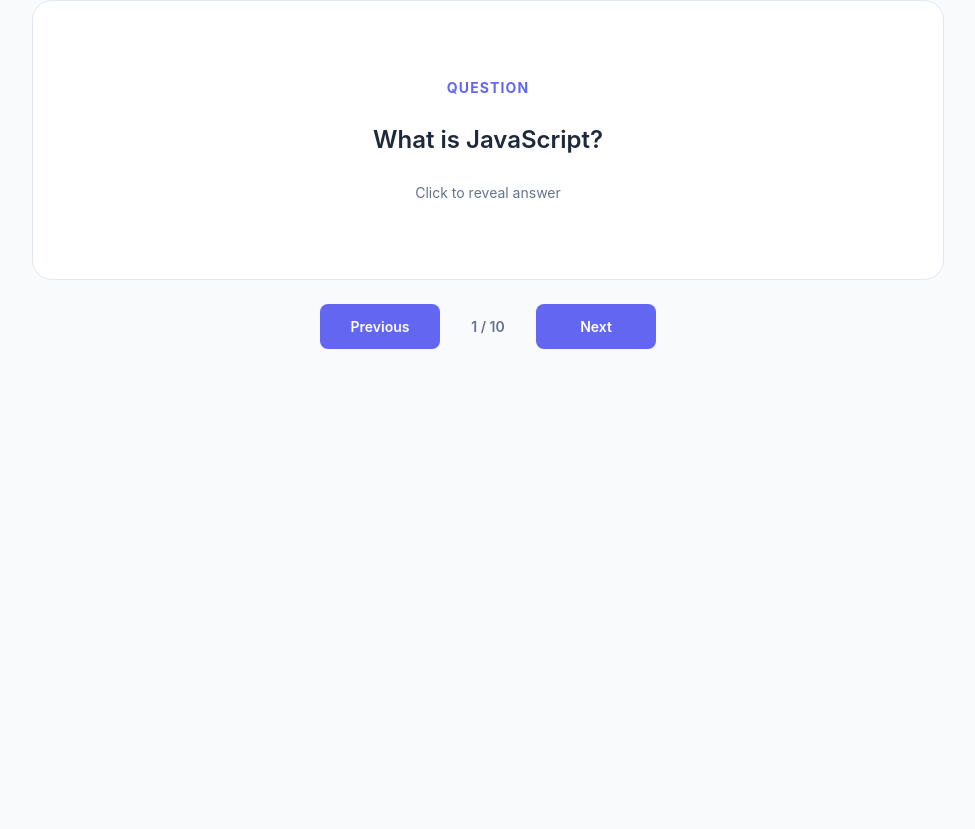
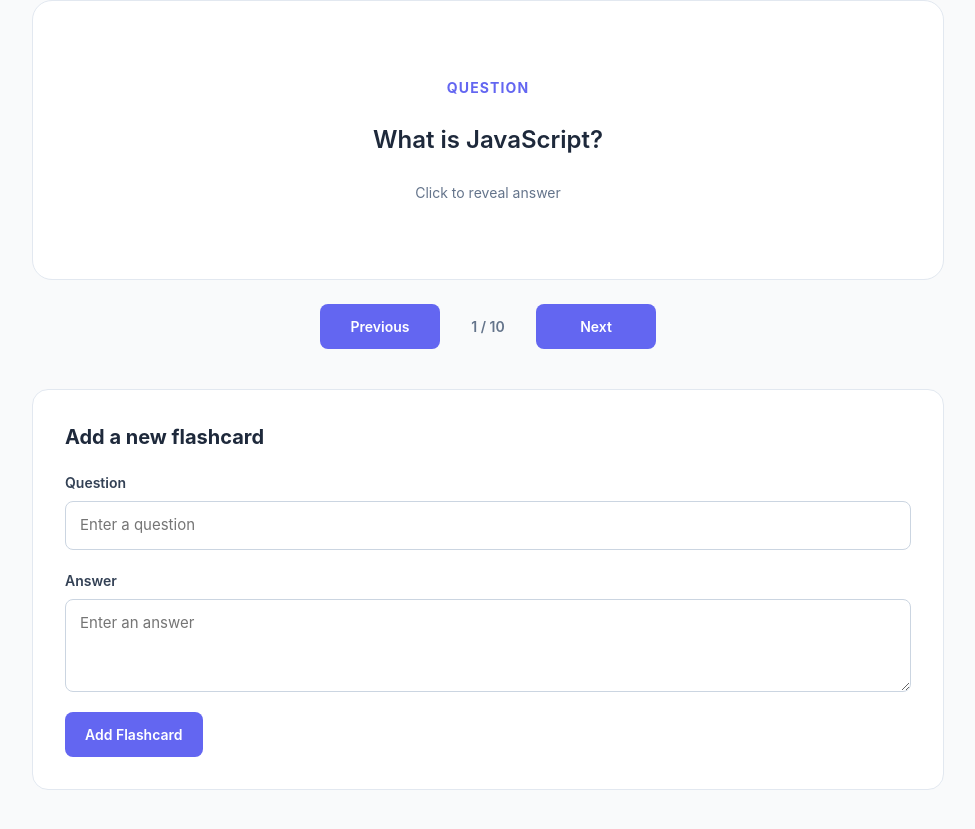
Before and after one commit to mykytapilec/flash-cards, a React (Vite) app: page / in a window 1280 px wide. Shown: the part 237-1066 px from the top of the page, without its empty margins (152-1127 px from the left). Before the commit the page ends 800 px from the top, so only its background shows below. Built offline with nearby package versions, Linux system fonts and the light colour scheme.

Commit message:
feat: add flashcard creation form

```diff
--- a/src/App.css
+++ b/src/App.css
@@ -91,3 +91,101 @@
   font-weight: 600;
   text-align: center;
 }
+
+.app__form {
+  display: flex;
+  flex-direction: column;
+  gap: 20px;
+  margin-top: 16px;
+  padding: 32px;
+  border: 1px solid #e2e8f0;
+  border-radius: 16px;
+  background-color: #fff;
+}
+
+.app__form-title {
+  margin: 0;
+  color: #1e293b;
+  font-size: 1.25rem;
+}
+
+.app__form-field {
+  display: flex;
+  flex-direction: column;
+  gap: 8px;
+}
+
+.app__form-label {
+  color: #334155;
+  font-size: 0.875rem;
+  font-weight: 600;
+}
+
+.app__form-input,
+.app__form-textarea {
+  width: 100%;
+  padding: 12px 14px;
+  border: 1px solid #cbd5e1;
+  border-radius: 8px;
+  background-color: #fff;
+  color: #1e293b;
+  font: inherit;
+  font-size: 0.9375rem;
+}
+
+.app__form-input:focus,
+.app__form-textarea:focus {
+  border-color: #6366f1;
+  outline: 2px solid #c7d2fe;
+}
+
+.app__form-textarea {
+  resize: vertical;
+}
+
+.app__form-error {
+  margin: 0;
+  color: #dc2626;
+  font-size: 0.875rem;
+}
+
+.app__form-button {
+  align-self: flex-start;
+  padding: 12px 20px;
+  border: none;
+  border-radius: 8px;
+  background-color: #6366f1;
+  color: #fff;
+  font-size: 0.875rem;
+  font-weight: 600;
+  cursor: pointer;
+  transition: background-color 0.2s ease;
+}
+
+.app__form-button:hover {
+  background-color: #4f46e5;
+}
+
+.app__form-button:focus-visible {
+  outline: 3px solid #a5b4fc;
+  outline-offset: 3px;
+}
+
+@media (max-width: 600px) {
+  .app {
+    padding: 32px 16px;
+  }
+
+  .app__form {
+    padding: 24px 20px;
+  }
+
+  .app__navigation {
+    gap: 12px;
+  }
+
+  .app__navigation-button {
+    min-width: 100px;
+    padding: 10px 14px;
+  }
+}
--- a/src/App.tsx
+++ b/src/App.tsx
@@ -1,10 +1,16 @@
-import { useState } from 'react';
+import { useState, type FormEvent } from 'react';
 import Flashcard from './components/Flashcard';
-import { flashcards } from './data/flashcards';
+import { flashcards as initialFlashcards } from './data/flashcards';
+import type { Flashcard as FlashcardType } from './types/flashcard';
 import './App.css';
 
 function App() {
+  const [flashcards, setFlashcards] =
+    useState<FlashcardType[]>(initialFlashcards);
   const [currentIndex, setCurrentIndex] = useState(0);
+  const [question, setQuestion] = useState('');
+  const [answer, setAnswer] = useState('');
+  const [error, setError] = useState('');
 
   const currentFlashcard = flashcards[currentIndex];
   const progress = ((currentIndex + 1) / flashcards.length) * 100;
@@ -19,6 +25,34 @@ function App() {
     setCurrentIndex((previousIndex) =>
       previousIndex === flashcards.length - 1 ? 0 : previousIndex + 1,
     );
+  };
+
+  const handleAddFlashcard = (event: FormEvent<HTMLFormElement>) => {
+    event.preventDefault();
+
+    const trimmedQuestion = question.trim();
+    const trimmedAnswer = answer.trim();
+
+    if (!trimmedQuestion || !trimmedAnswer) {
+      setError('Please fill in both fields.');
+      return;
+    }
+
+    const newFlashcard: FlashcardType = {
+      id: crypto.randomUUID(),
+      question: trimmedQuestion,
+      answer: trimmedAnswer,
+    };
+
+    setFlashcards((previousFlashcards) => [
+      ...previousFlashcards,
+      newFlashcard,
+    ]);
+
+    setCurrentIndex(flashcards.length);
+    setQuestion('');
+    setAnswer('');
+    setError('');
   };
 
   return (
@@ -73,6 +107,56 @@ function App() {
             Next
           </button>
         </div>
+
+        <form className="app__form" onSubmit={handleAddFlashcard}>
+          <h2 className="app__form-title">Add a new flashcard</h2>
+
+          <div className="app__form-field">
+            <label className="app__form-label" htmlFor="question">
+              Question
+            </label>
+            <input
+              className="app__form-input"
+              id="question"
+              name="question"
+              onChange={(event) => {
+                setQuestion(event.target.value);
+                setError('');
+              }}
+              placeholder="Enter a question"
+              type="text"
+              value={question}
+            />
+          </div>
+
+          <div className="app__form-field">
+            <label className="app__form-label" htmlFor="answer">
+              Answer
+            </label>
+            <textarea
+              className="app__form-textarea"
+              id="answer"
+              name="answer"
+              onChange={(event) => {
+                setAnswer(event.target.value);
+                setError('');
+              }}
+              placeholder="Enter an answer"
+              rows={3}
+              value={answer}
+            />
+          </div>
+
+          {error && (
+            <p className="app__form-error" role="alert">
+              {error}
+            </p>
+          )}
+
+          <button className="app__form-button" type="submit">
+            Add Flashcard
+          </button>
+        </form>
       </section>
     </main>
   );
```
